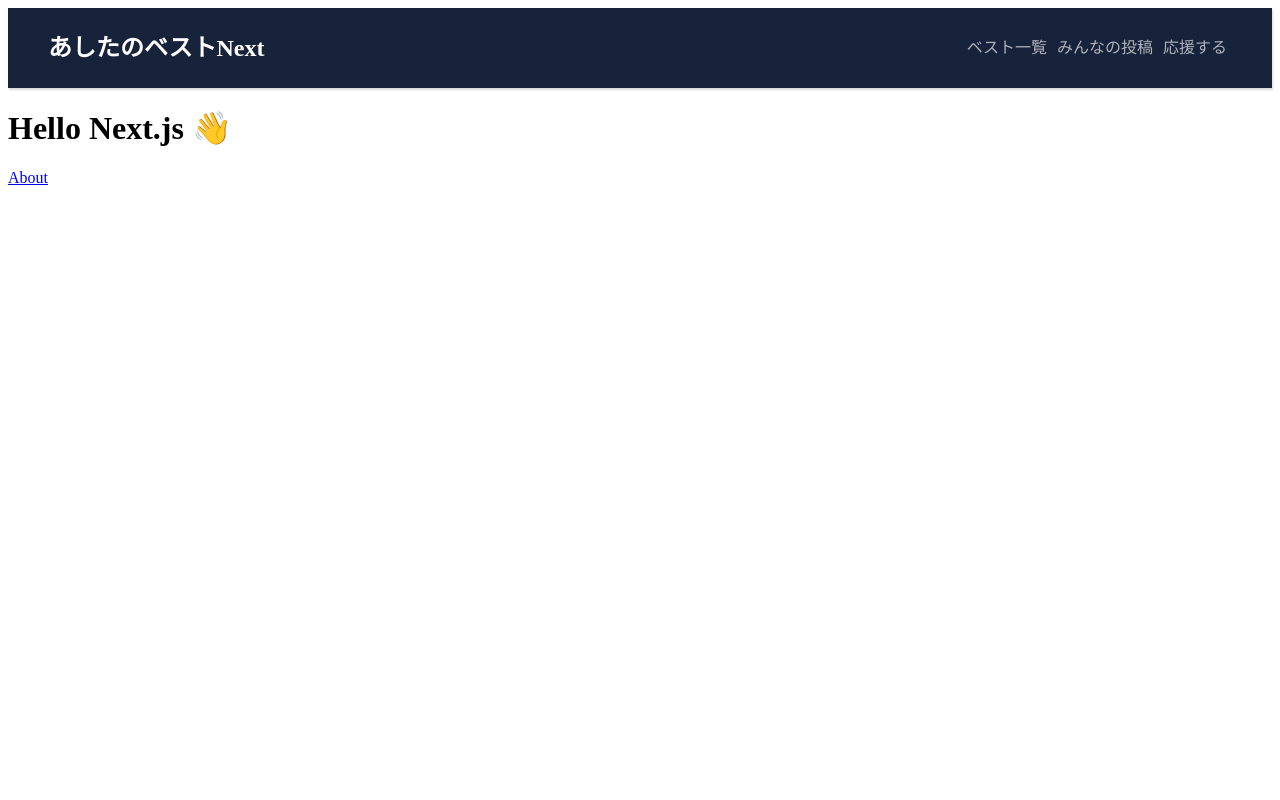
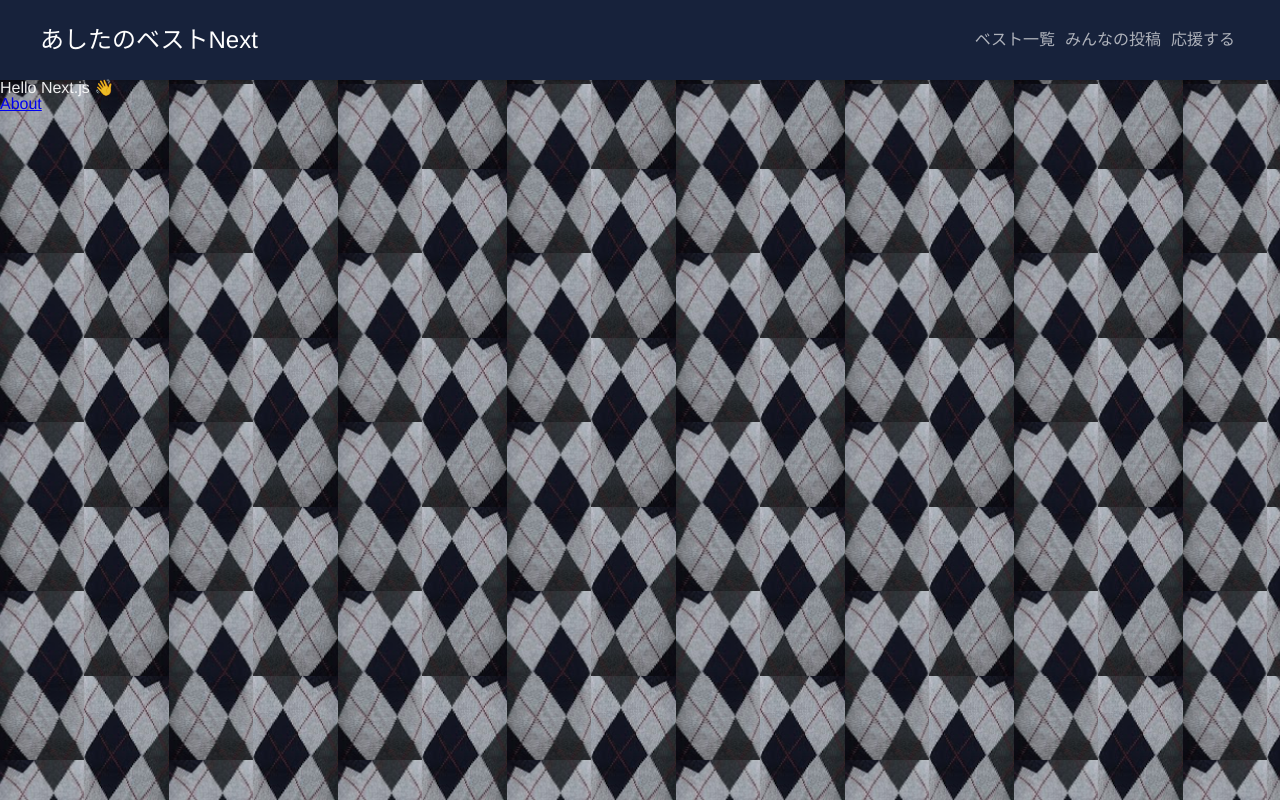
Before and after one commit to kazuhi-ra/next-vest, a Next.js app: page / in a window 1280 px wide. Built offline with nearby package versions, Linux system fonts and the light colour scheme.

Commit message:
全ページで使うcssを設定

```diff
--- /dev/null
+++ b/pages/_app.tsx
@@ -0,0 +1,7 @@
+import { AppProps } from 'next/app'
+
+import '../styles/global.css'
+
+export default function App({ Component, pageProps }: AppProps) {
+  return <Component {...pageProps} />
+}
--- /dev/null
+++ b/styles/global.css
@@ -0,0 +1,67 @@
+html, body, div, span, applet, object, iframe,
+h1, h2, h3, h4, h5, h6, p, blockquote, pre,
+a, abbr, acronym, address, big, cite, code,
+del, dfn, em, img, ins, kbd, q, s, samp,
+small, strike, strong, sub, sup, tt, var,
+b, u, i, center,
+dl, dt, dd, ol, ul, li,
+fieldset, form, label, legend,
+table, caption, tbody, tfoot, thead, tr, th, td,
+article, aside, canvas, details, embed,
+figure, figcaption, footer, header, hgroup,
+menu, nav, output, ruby, section, summary,
+time, mark, audio, video {
+    margin: 0;
+    padding: 0;
+    border: 0;
+    font-size: 100%;
+    font: inherit;
+    vertical-align: baseline;
+}
+
+article, aside, details, figcaption, figure,
+footer, header, hgroup, menu, nav, section {
+    display: block;
+}
+
+body {
+    line-height: 1;
+    color: rgba(255, 255, 255, 0.92);
+}
+
+ol, ul {
+    list-style: none;
+}
+
+blockquote, q {
+    quotes: none;
+}
+
+blockquote:before, blockquote:after,
+q:before, q:after {
+    content: '';
+    content: none;
+}
+
+table {
+    border-collapse: collapse;
+    border-spacing: 0;
+}
+
+/* HTML5 display-role reset for older browsers */
+
+body {
+  font-family: 'Helvetica Neue', Helvetica, Arial, '游ゴシック体', 'Yu Gothic',
+    YuGothic, 'Hiragino Kaku Gothic ProN', Meiryo, sans-serif;
+
+  background-image: url(/images/renga2.png);
+}
+
+button {
+  background-color: transparent;
+  border: none;
+  cursor: pointer;
+  outline: none;
+  padding: 0;
+  appearance: none;
+}
```
